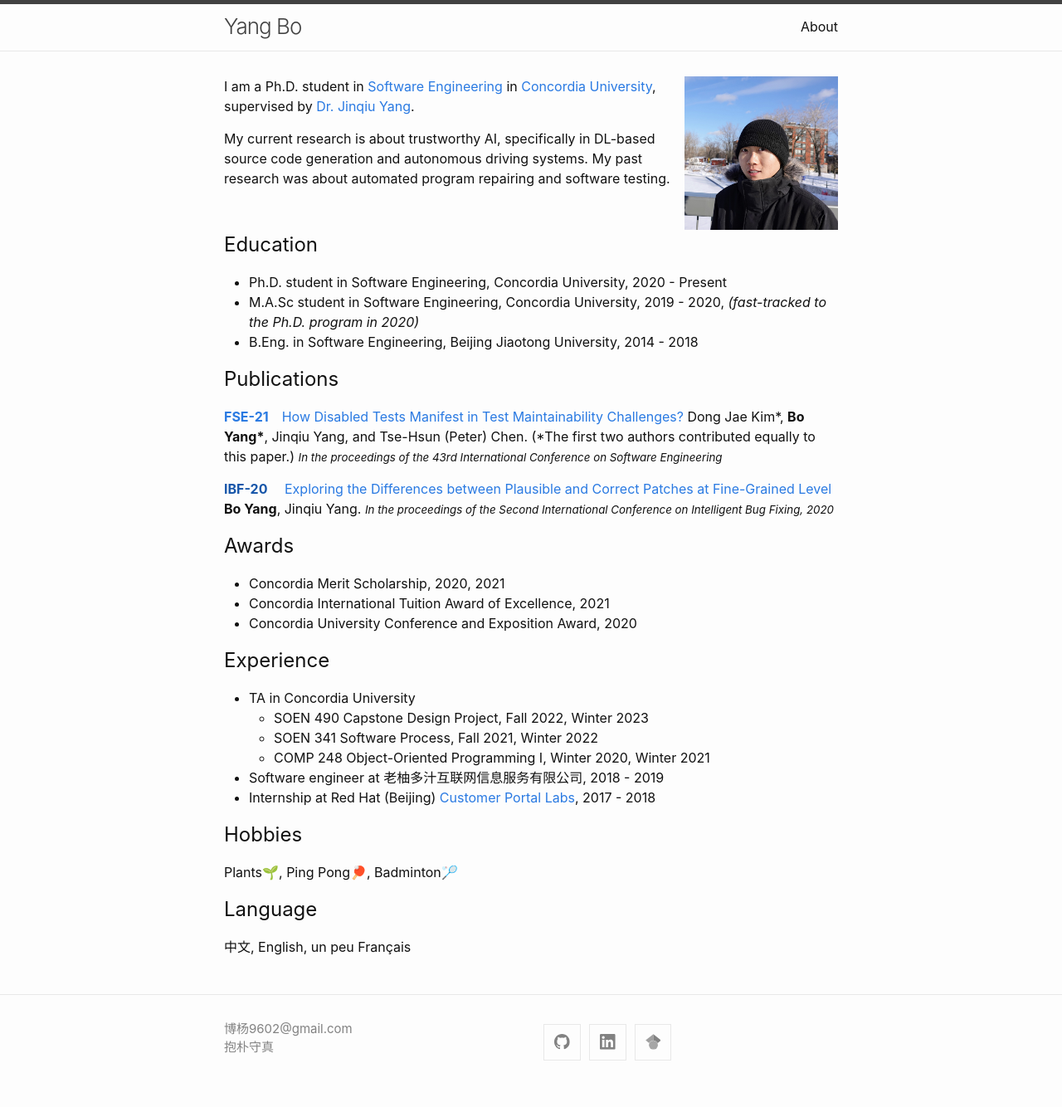
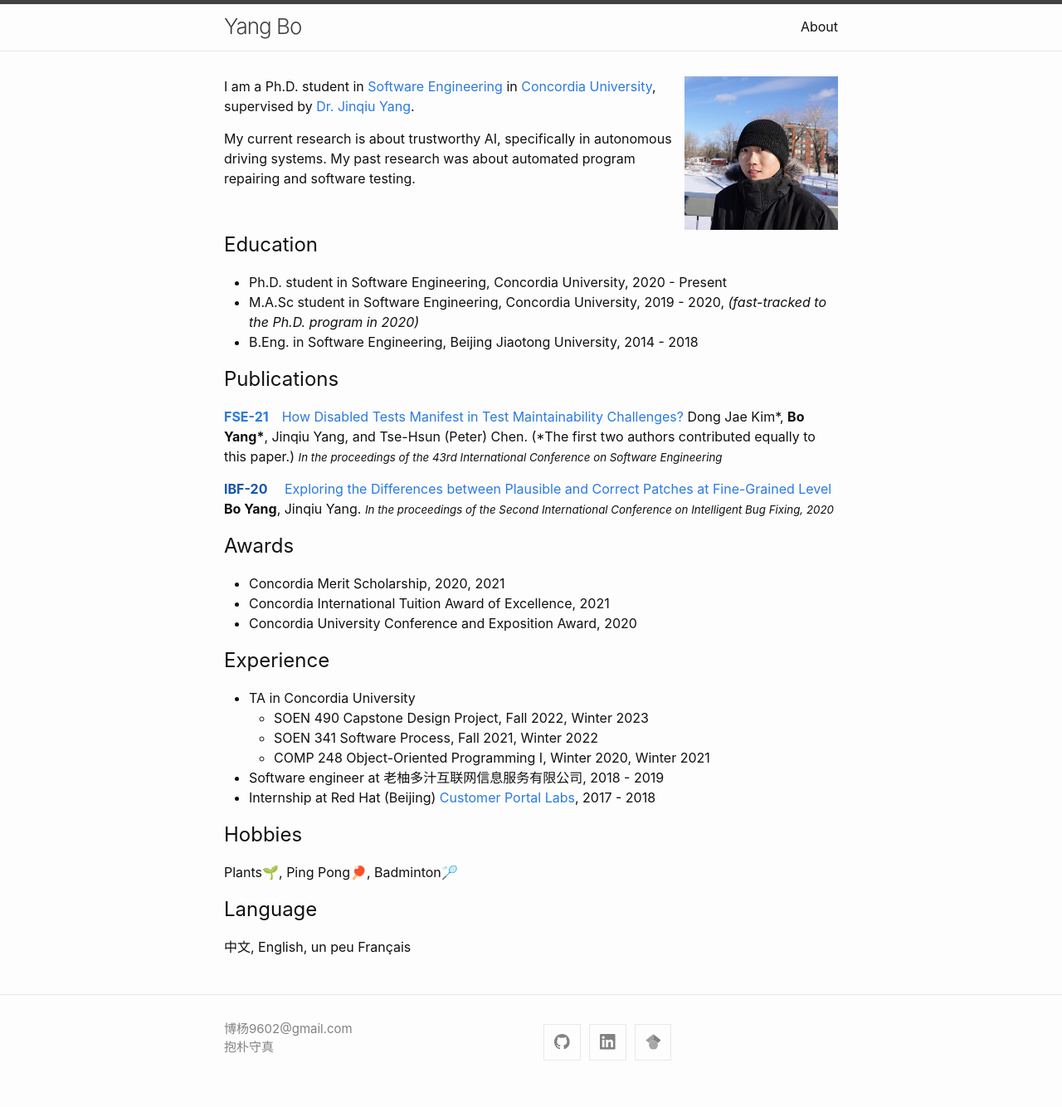
Before and after one commit to b0yan9/b0yan9.github.io, a Jekyll site: the page built from index.markdown, in a window 1280 px wide. Shown: the whole page at 83% size. Built offline with Jekyll 4.4.1, drawn with Linux system fonts in a browser that asks for light colours.

Commit message:
update intro

```diff
--- a/_includes/intro.html
+++ b/_includes/intro.html
@@ -7,7 +7,7 @@
             supervised by <a href="https://jinqiuyang.github.io/">Dr. Jinqiu Yang</a>.
         </p>
         <p>
-            My current research is about trustworthy AI, specifically in DL-based source code generation and autonomous driving systems.
+            My current research is about trustworthy AI, specifically in autonomous driving systems.
             My past research was about automated program repairing and software testing.
         </p>
     </div>
```
